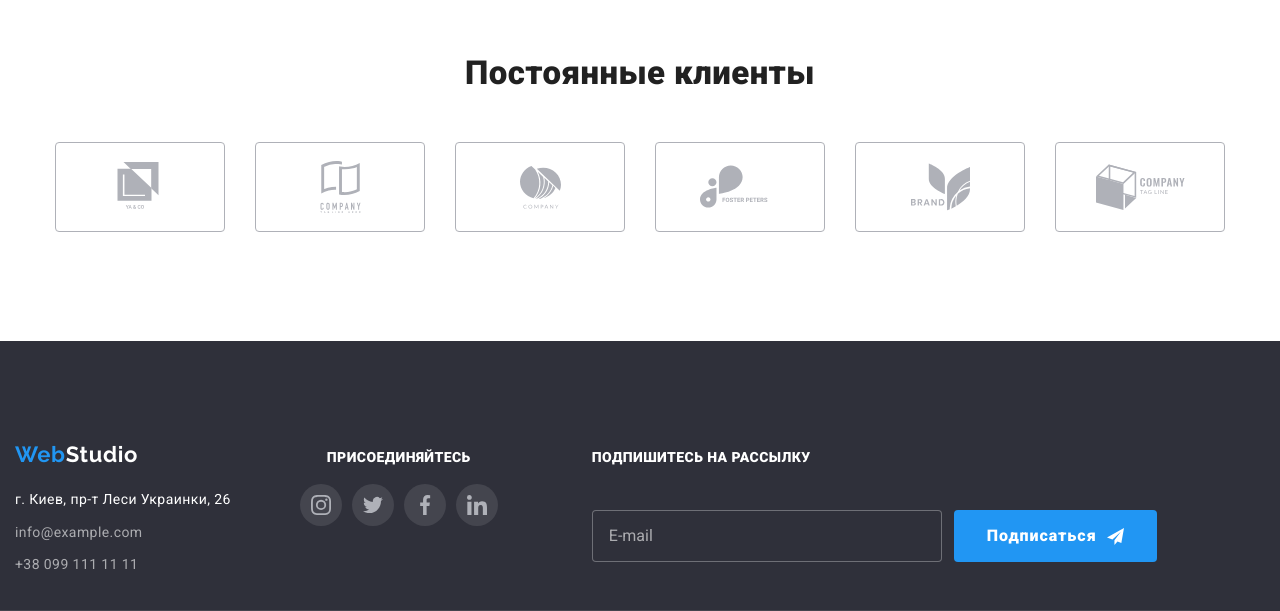
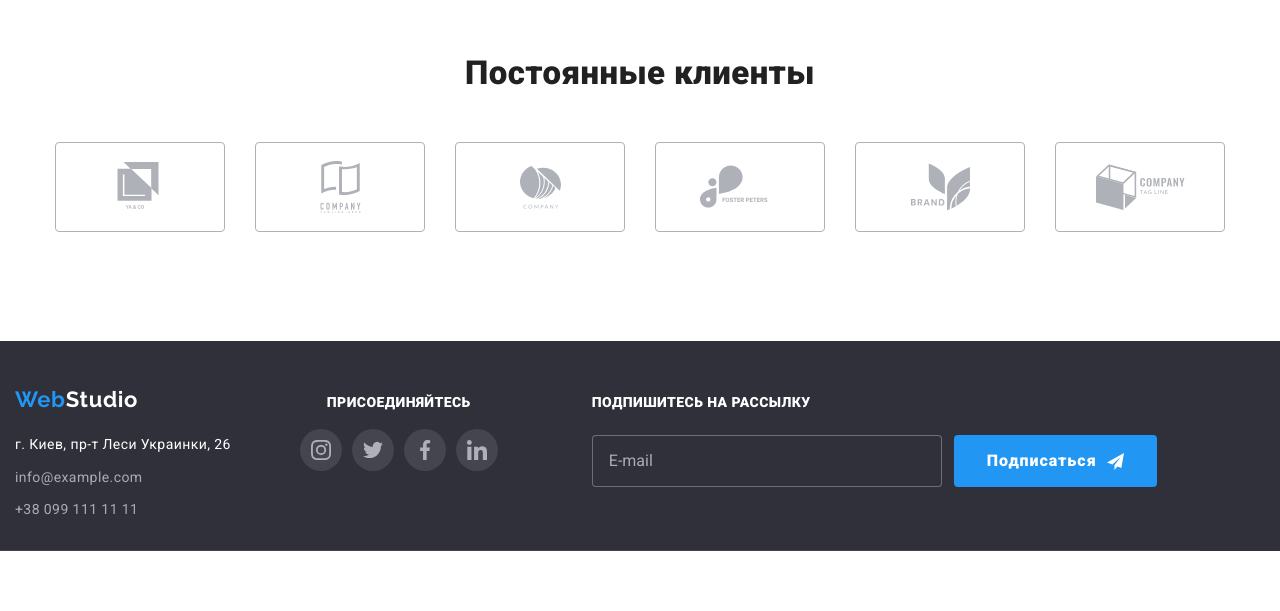
Before and after one commit to MaximPalahnii/goit-markup-hw-08, a plain HTML site: page index.html in a window 1280 px wide. Shown: the part 2511-3122 px from the top of the page. After the commit the page ends 3062 px from the top, so only its background shows below. Drawn offline with nearby package versions, Linux system fonts and the light colour scheme; files that its build step writes are made by us from their sources.

Commit message:
DZ08_31.07.2020_3

```diff
--- a/sass/components/_button.scss
+++ b/sass/components/_button.scss
@@ -58,4 +58,8 @@
   line-height: 1.88;
   text-align: center;
   letter-spacing: 0.06em;
+
+  @media screen and (min-width: 1200px) {
+    padding: 0px;
+  }
 }
--- a/sass/components/_footer.scss
+++ b/sass/components/_footer.scss
@@ -114,6 +114,10 @@ footer .subscribe {
   line-height: 0.87;
   text-transform: uppercase;
   margin-bottom: 20px;
+
+  @media screen and (min-width: 1200px) {
+    padding: 0px;
+  }
 }
 
 footer .social {
@@ -146,6 +150,7 @@ footer .social-item:not(:last-child) {
 
   @media screen and (min-width: 1200px) {
     display: block;
+    padding-top: 0px;
   }
 }
 
@@ -157,8 +162,6 @@ footer .social-item:not(:last-child) {
   padding-left: 16px;
 
   width: 100%;
-  // min-width: 450px;
-  // height: 50px;
   border: 1px solid rgba(255, 255, 255, 0.3);
   border-radius: 4px;
   background-color: $footer-background-color;
@@ -171,6 +174,8 @@ footer .social-item:not(:last-child) {
   }
   @media screen and (min-width: 1200px) {
     width: 350px;
+    margin-top: 0px;
+    margin-bottom: 0px;
   }
 }
 
```
Also changed, not shown: css/main.css, css/main.min.css, 2 other files.
